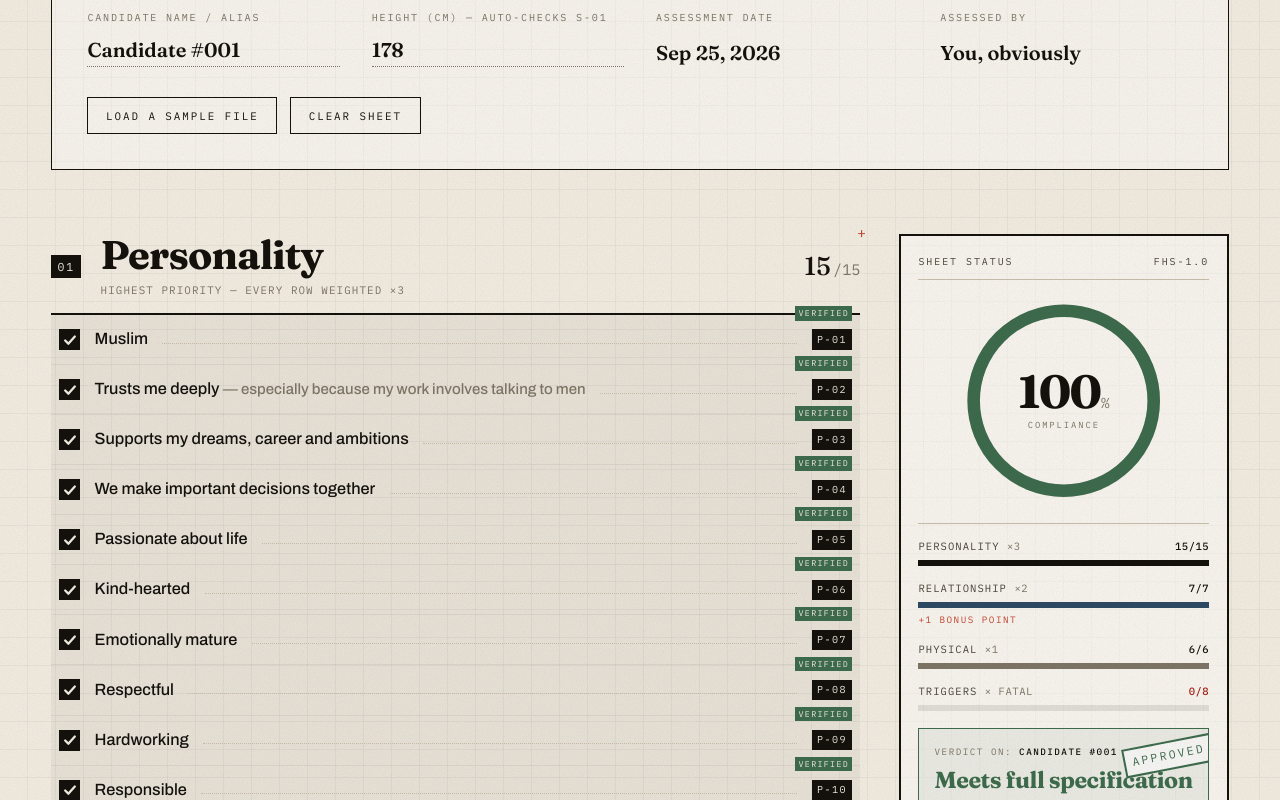
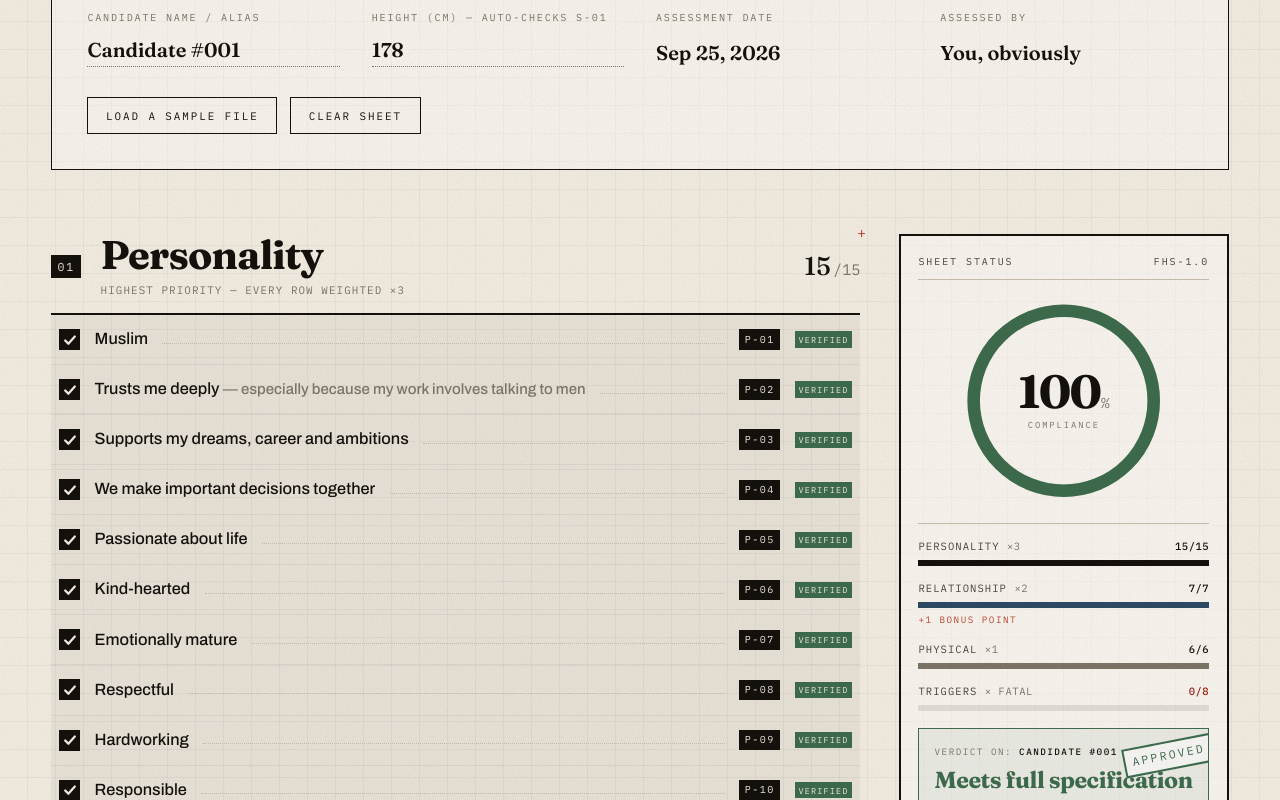
Before and after one commit to romy-dev-hub/husband-specs-platform, a plain HTML site: page index.html in a window 1280 px wide. Both pictures are taken after a click on the button "LOAD A SAMPLE FILE". Shown: the part 846-1646 px from the top of the page. Drawn offline with Linux system fonts and the light colour scheme.

Commit message:
fixed css

```diff
--- a/styles.css
+++ b/styles.css
@@ -232,9 +232,10 @@ input:checked ~ .row__text{font-weight:500}
 
 .row label:has(input:checked){background:rgba(20,17,13,.045)}
 .row label:has(input:checked)::after{
-  content:"verified";position:absolute;right:.5rem;top:-.55rem;
-  font-family:var(--mono);font-size:.52rem;letter-spacing:.16em;text-transform:uppercase;
-  color:var(--paper);background:var(--green);padding:.1em .4em;
+  content:"verified";
+  font-family:var(--mono);font-size:.53rem;letter-spacing:.14em;text-transform:uppercase;
+  color:var(--paper);background:var(--green);padding:.2em .45em;white-space:nowrap;
+  animation:pop .35s cubic-bezier(.3,1.6,.5,1);
 }
 
 /* bonus row */
```
